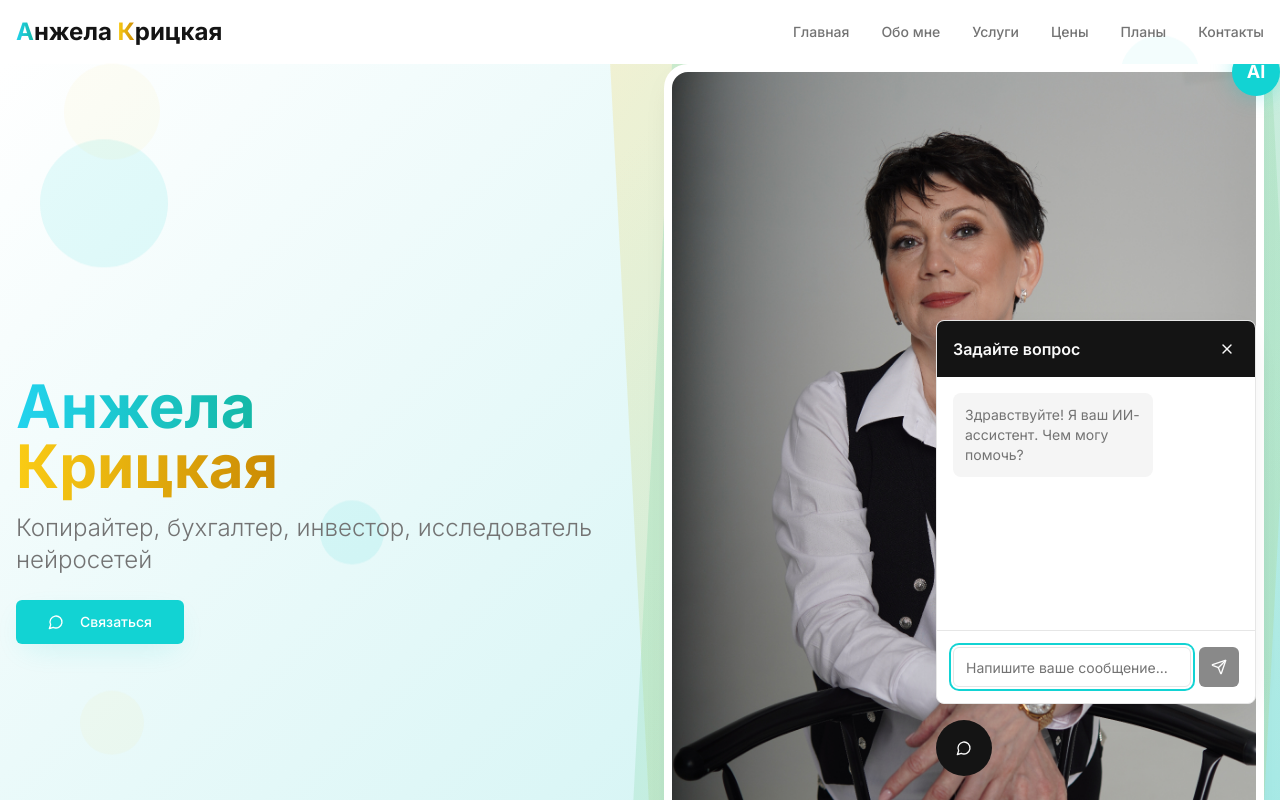
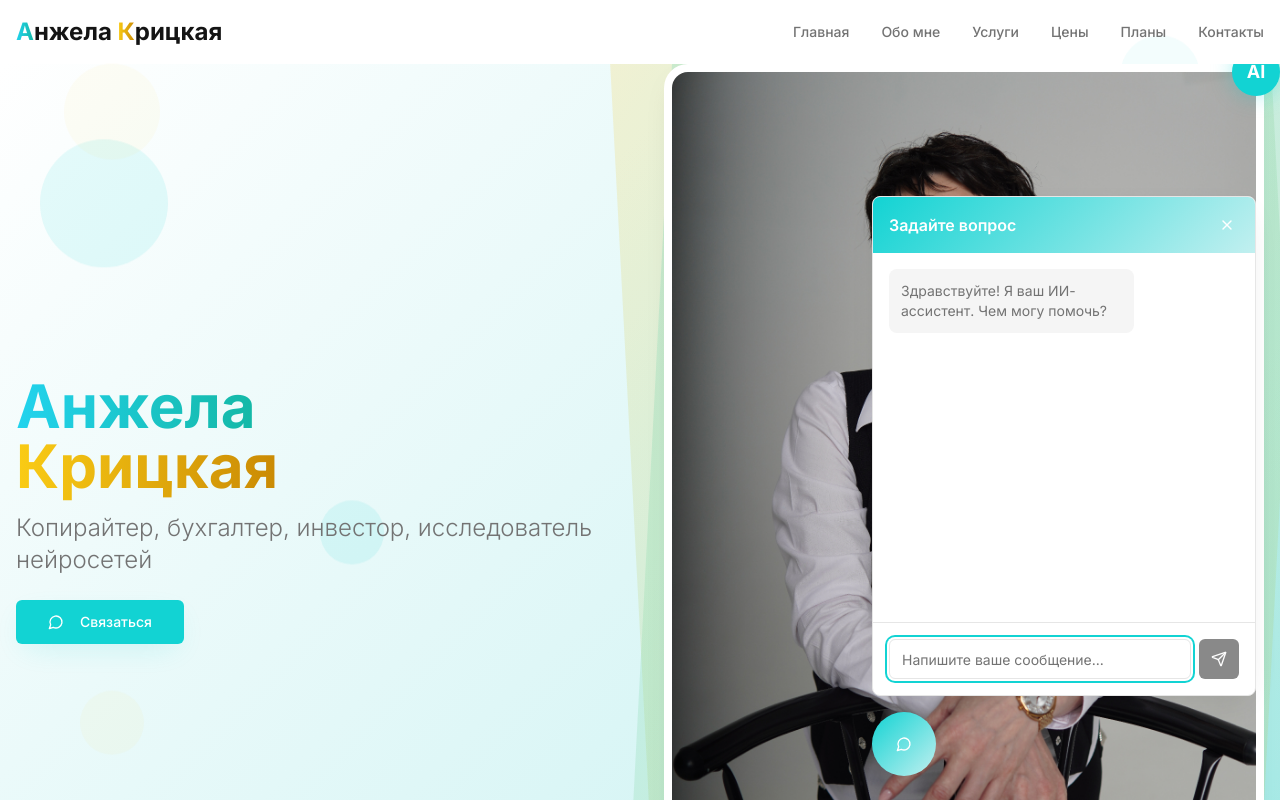
Before and after one commit to AnnaLida29/anzhelas-new-horizon, a React (Vite) app: page / in a window 1280 px wide. Both pictures are taken after a click on the button 1228 px from the left and 748 px from the top of the page. Shown: the top 800 px of the page. Built offline with nearby package versions, Linux system fonts and the light colour scheme.

Commit message:
Refactor: Adjust chat widget size and colors

```diff
--- a/src/components/ChatWidget.tsx
+++ b/src/components/ChatWidget.tsx
@@ -93,15 +93,15 @@ const ChatWidget = () => {
     <div className="fixed bottom-6 right-6 z-50">
       {/* Chat Window */}
       {isOpen && (
-        <div className="mb-4 w-80 h-96 bg-background border border-border rounded-lg shadow-elegant flex flex-col overflow-hidden">
+        <div className="mb-4 w-96 h-[500px] bg-background border border-border rounded-lg shadow-elegant flex flex-col overflow-hidden">
           {/* Header */}
-          <div className="bg-primary text-primary-foreground p-4 flex justify-between items-center">
+          <div className="bg-gradient-turquoise text-white p-4 flex justify-between items-center">
             <h3 className="font-semibold">Задайте вопрос</h3>
             <Button
               variant="ghost"
               size="icon"
               onClick={toggleChat}
-              className="text-primary-foreground hover:bg-primary/80 h-6 w-6"
+              className="text-white hover:bg-white/20 h-6 w-6"
             >
               <X size={16} />
             </Button>
@@ -119,7 +119,7 @@ const ChatWidget = () => {
                     <div
                       className={`max-w-[70%] p-3 rounded-lg text-sm ${
                         message.sender === 'user'
-                          ? 'bg-primary text-primary-foreground ml-auto'
+                          ? 'bg-gradient-turquoise text-white ml-auto'
                           : 'bg-muted text-muted-foreground'
                       }`}
                     >
@@ -171,10 +171,10 @@ const ChatWidget = () => {
       {/* Floating Button */}
       <Button
         onClick={toggleChat}
-        className="w-14 h-14 rounded-full shadow-elegant hover:shadow-lg transition-all duration-300 hover:scale-105"
+        className="w-16 h-16 rounded-full bg-gradient-turquoise text-white shadow-elegant hover:shadow-lg transition-all duration-300 hover:scale-105"
         size="icon"
       >
-        <MessageCircle size={24} />
+        <MessageCircle size={28} />
       </Button>
     </div>
   );
```
